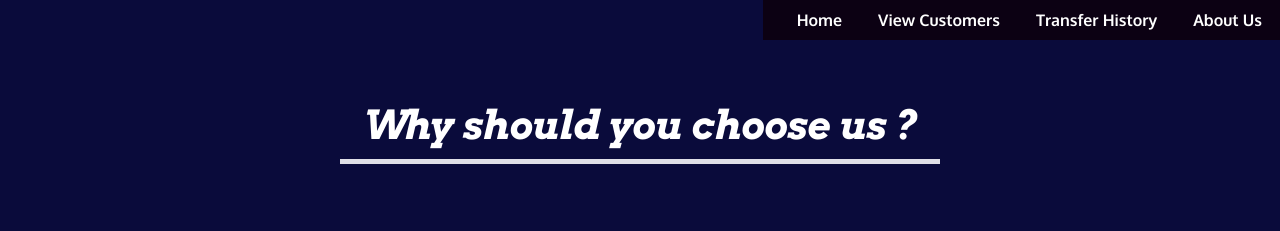
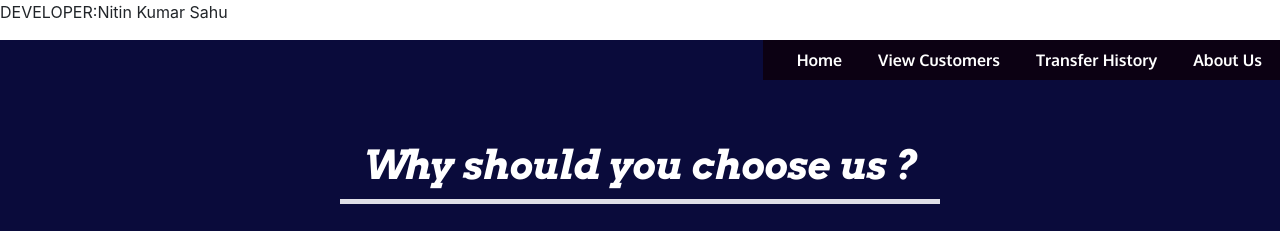
Before and after one commit to Nitin-sahu/Sparks-internship, a plain HTML site: page html/bank.html in a window 1280 px wide. Shown: the top 231 px of the page. Drawn offline with nearby package versions, Linux system fonts and the light colour scheme; files that its build step writes are made by us from their sources; files whose address does not match are found by name.

Commit message:
Update bank. Html
Add developer

```diff
--- a/html/bank.html
+++ b/html/bank.html
@@ -17,6 +17,7 @@ href="https://cdn.jsdelivr.net/npm/bootstrap@4.5.3/dist/css/bootstrap.min.css" i
 
 </head>
 <body>
+<p> DEVELOPER:Nitin Kumar Sahu</p>
 <section id="nav-bar">
 <nav class="navbar navbar-expand-lg navbar-light">
   <a class="navbar-brand" href="#"><img src=""></a>
```
